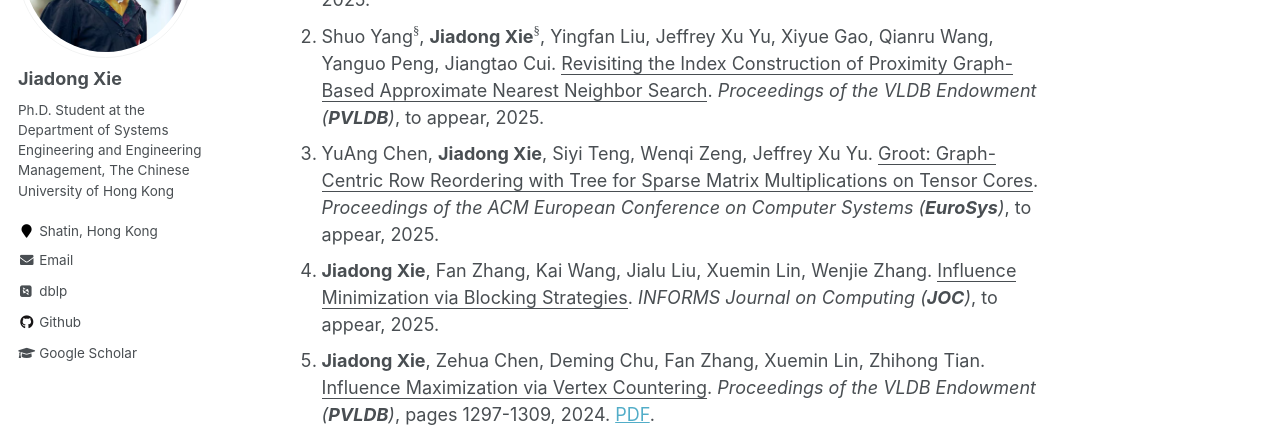
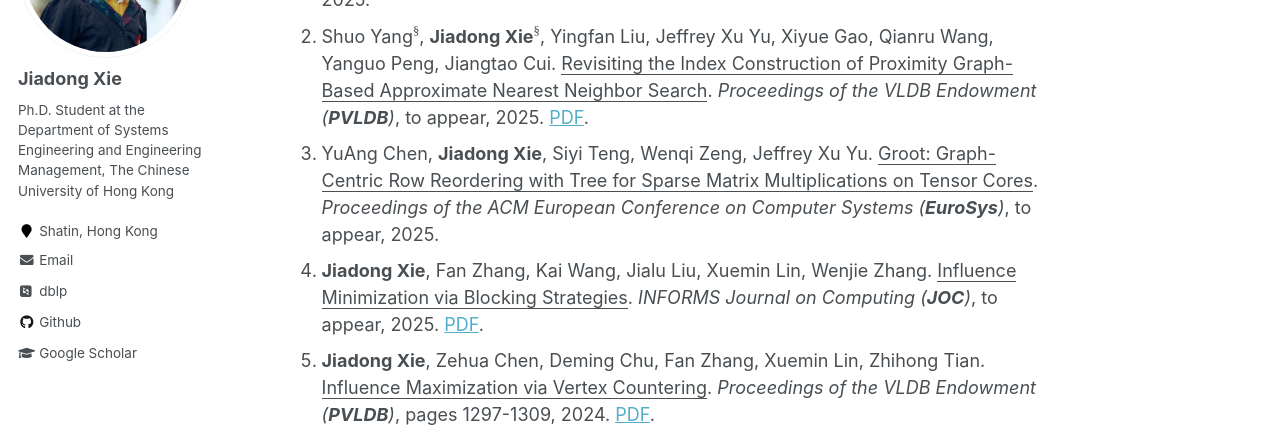
Before and after one commit to Xiejiadong/Xiejiadong.github.io, a Jekyll site: the page built from _pages/about.md, in a window 1280 px wide and 900 px high, scrolled down 383 px. Shown: the part 153-580 px from the top of the window. Built offline with Jekyll 4.4.1, drawn with Linux system fonts in a browser that asks for light colours; some web fonts are replaced; formulas are drawn with MathJax 3.

Commit message:
Update about.md

```diff
--- a/_pages/about.md
+++ b/_pages/about.md
@@ -24,13 +24,13 @@ Publications
    *Proceedings of the ACM on Management of Data (**SIGMOD**)*, to appear, 2025.
 2. Shuo Yang$^\S$, **Jiadong Xie$^\S$**, Yingfan Liu, Jeffrey Xu Yu, Xiyue Gao, Qianru Wang, Yanguo Peng, Jiangtao Cui.
    <u>Revisiting the Index Construction of Proximity Graph-Based Approximate Nearest Neighbor Search</u>.
-   *Proceedings of the VLDB Endowment (**PVLDB**)*, to appear, 2025.
+   *Proceedings of the VLDB Endowment (**PVLDB**)*, to appear, 2025. [PDF](https://arxiv.org/pdf/2410.01231).
 3. YuAng Chen, **Jiadong Xie**, Siyi Teng, Wenqi Zeng, Jeffrey Xu Yu.
    <u>Groot: Graph-Centric Row Reordering with Tree for Sparse Matrix Multiplications on Tensor Cores</u>.
    *Proceedings of the ACM European Conference on Computer Systems (**EuroSys**)*, to appear, 2025.
 4. **Jiadong Xie**, Fan Zhang, Kai Wang, Jialu Liu, Xuemin Lin, Wenjie Zhang.
    <u>Influence Minimization via Blocking Strategies</u>.
-   *INFORMS Journal on Computing (**JOC**)*, to appear, 2025.
+   *INFORMS Journal on Computing (**JOC**)*, to appear, 2025. [PDF](https://arxiv.org/pdf/2312.17488).
 5. **Jiadong Xie**, Zehua Chen, Deming Chu, Fan Zhang, Xuemin Lin, Zhihong Tian.
    <u>Influence Maximization via Vertex Countering</u>.
    *Proceedings of the VLDB Endowment (**PVLDB**)*, pages 1297-1309, 2024. [PDF](https://www.vldb.org/pvldb/vol17/p1297-zhang.pdf).
```
